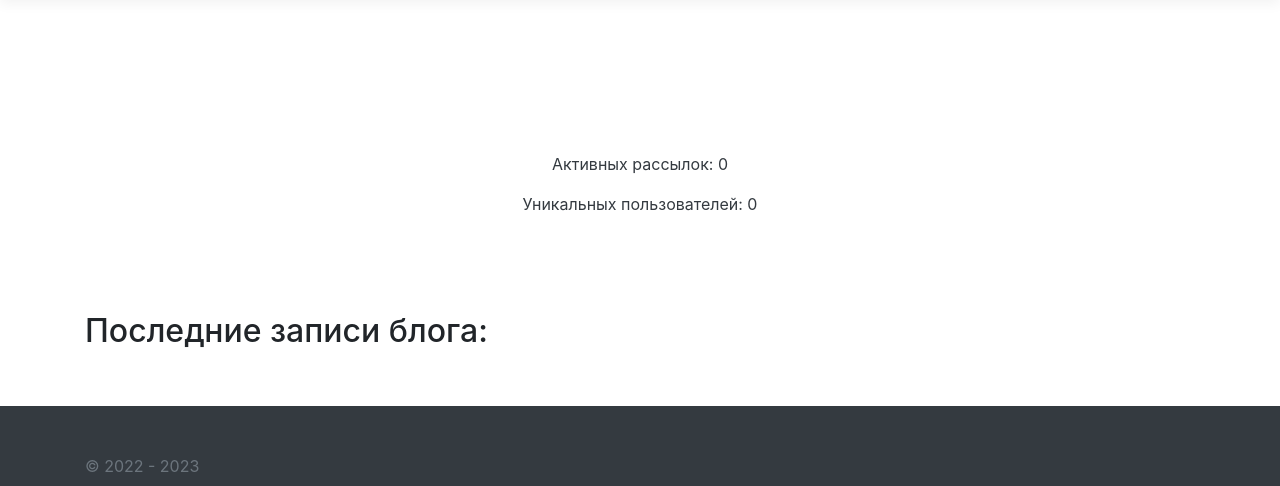
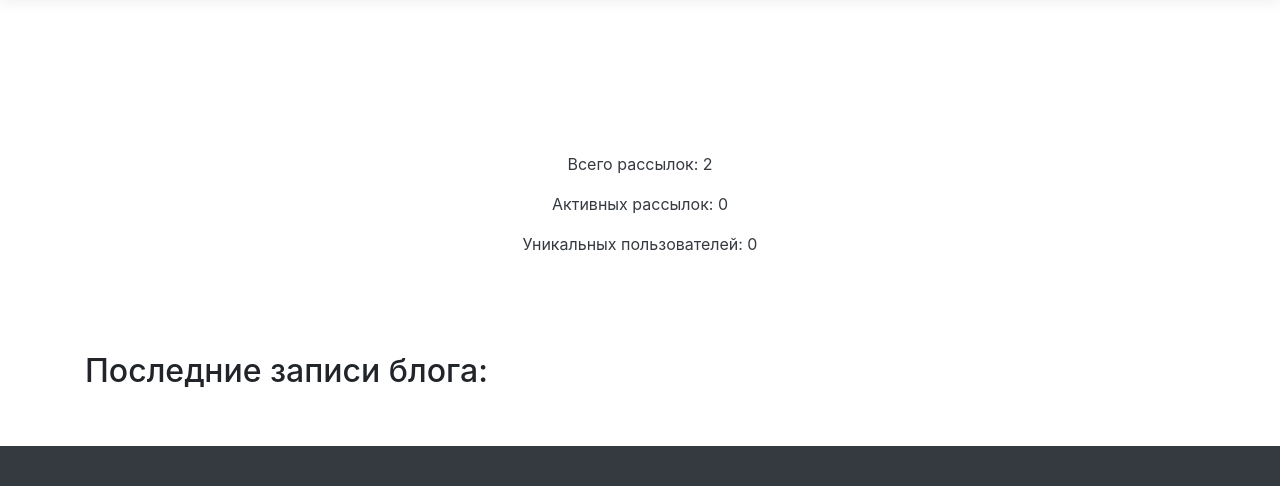
Before and after one commit to Trashcorp567/django_kr, a Django app: page / in a window 1280 px wide. Shown: the part 56-542 px from the top of the page. Run offline with Django 4.2, Linux system fonts and the light colour scheme; data comes from the database, SQL or seed files in the repository; data that the repository does not hold is empty; some libraries are stand-ins or nearby versions.

Commit message:
Update 2

```diff
--- a/main/templates/main/include/inc_main.html
+++ b/main/templates/main/include/inc_main.html
@@ -2,6 +2,7 @@
     <section class="jumbotron text-center">
         <div class="container">
             <h1 class="jumbotron-heading">{{ title }}</h1>
+            <p class="text-dark">Всего рассылок: {{ all_mailing }}</p>
             <p class="text-dark">Активных рассылок: {{ active_mailings }}</p>
             <p class="text-dark">Уникальных пользователей: {{ unique_clients }}</p>
         </div>
```
